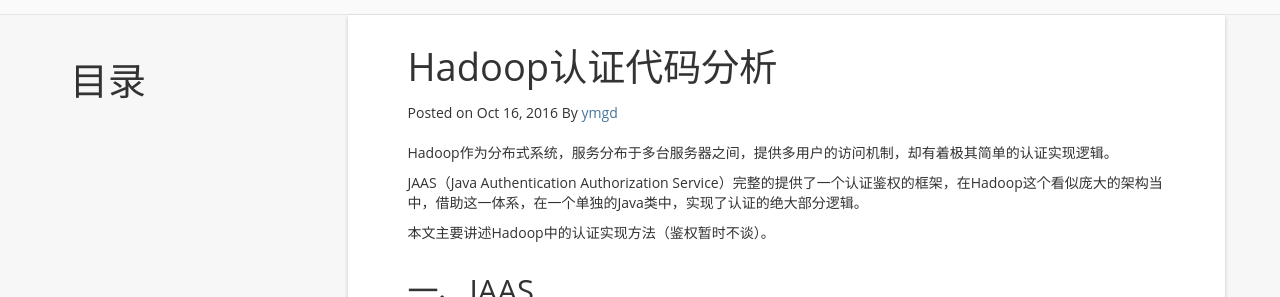
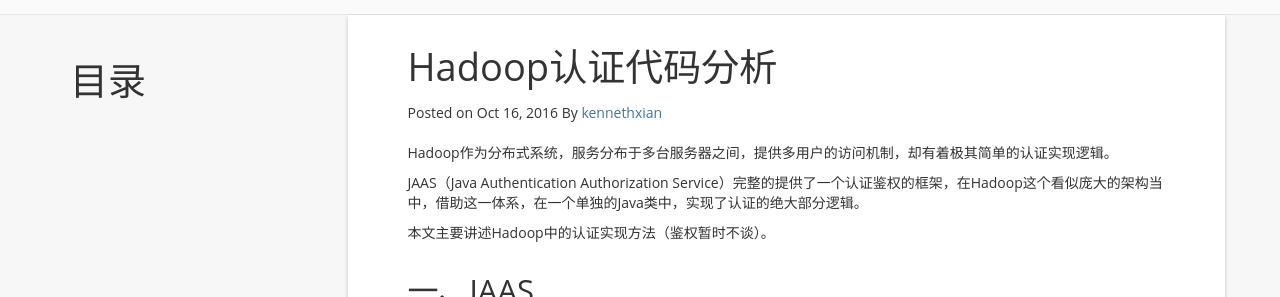
Before and after one commit to ymgd/codereader, a Jekyll site: the page built from bigdata/hadoop/Hadoop认证代码分析.md, in a window 1280 px wide and 900 px high. Shown: the part 238-535 px from the top of the window. Built offline with Jekyll 4.4.1, drawn with Linux system fonts in a browser that asks for light colours; comment, search, counter and statistics services are not loaded.

Commit message:
Display the different author for different posts.

```diff
--- a/_layouts/post.html
+++ b/_layouts/post.html
@@ -16,7 +16,11 @@ layout: default
               <!--
                 <p class="post-meta">{{ page.date | date: "%b %-d, %Y" }}{% if page.author %} • {{ page.author }}{% endif %}{% if page.meta %} • {{ page.meta }}{% endif %}</p>
               -->
-              <div class="meta">Posted on <span class="postdate">{{ page.date | date: "%b %d, %Y" }}</span> By <a target="_blank" href="{{site.url}}">{{ site.author }}</a></div>
+              {% if page.author %}
+                <div class="meta">Posted on <span class="postdate">{{ page.date | date: "%b %d, %Y" }}</span> By <a target="_blank" href="https://github.com/{{ page.author }}">{{ page.author }}</a></div>
+              {% else %}
+                <div class="meta">Posted on <span class="postdate">{{ page.date | date: "%b %d, %Y" }}</span> By <a target="_blank" href="https://github.com/{{ site.author }}">{{ site.author }}</a></div>
+              {% endif %}
               <br />
             </header>
             <article class="post-content">
--- a/bigdata/hadoop/Hadoop认证代码分析.md
+++ b/bigdata/hadoop/Hadoop认证代码分析.md
@@ -3,6 +3,7 @@ layout: post
 title:  Hadoop认证代码分析
 date:   2016-10-16 02:08:00 +0800
 categories: Hadoop
+author: kennethxian
 rank: 10
 ---
 
```
